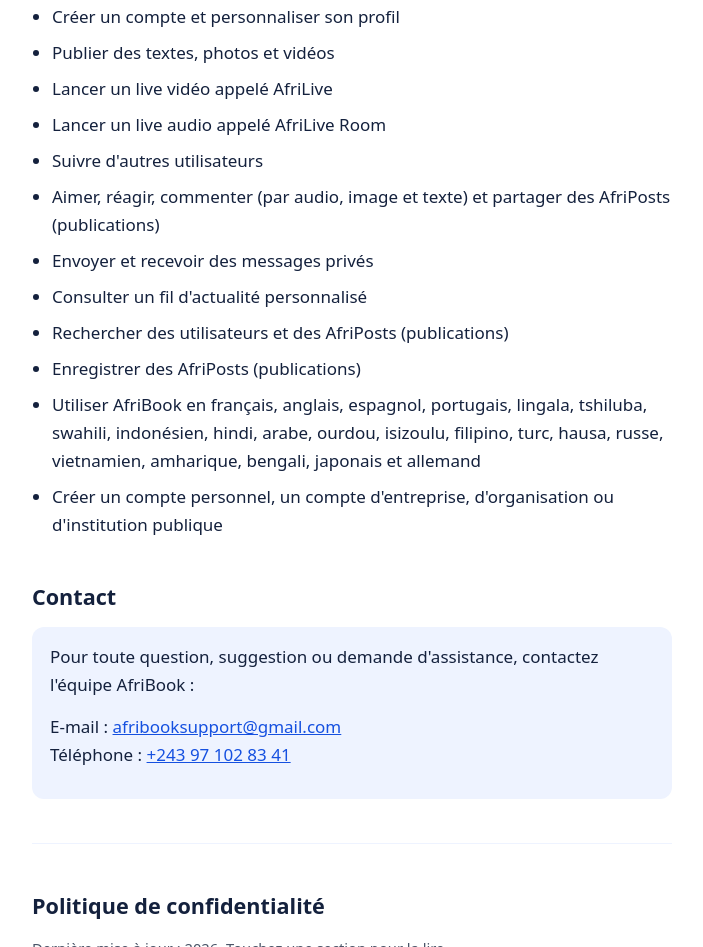
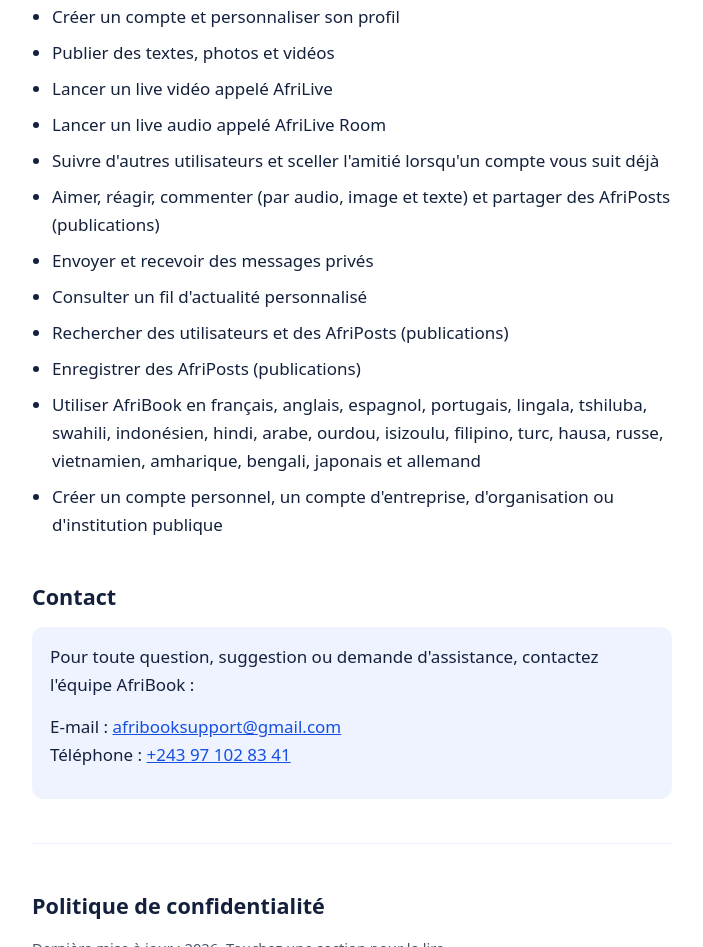
Before and after one commit to afribook1/RS, a plain HTML site: page index.html in a window 1280 px wide. Shown: the part 1205-2152 px from the top of the page, without its empty margins (288-991 px from the left). Drawn offline with Linux system fonts and the light colour scheme.

Commit message:
Ajout : sceller l'amitié dans les fonctionnalités

```diff
--- a/index.html
+++ b/index.html
@@ -66,7 +66,7 @@ hr{border:none;border-top:1px solid var(--soft);margin:44px 0}
 <li>Publier des textes, photos et vidéos</li>
 <li>Lancer un live vidéo appelé AfriLive</li>
 <li>Lancer un live audio appelé AfriLive Room</li>
-<li>Suivre d'autres utilisateurs</li>
+<li>Suivre d'autres utilisateurs et sceller l'amitié lorsqu'un compte vous suit déjà</li>
 <li>Aimer, réagir, commenter (par audio, image et texte) et partager des AfriPosts (publications)</li>
 <li>Envoyer et recevoir des messages privés</li>
 <li>Consulter un fil d'actualité personnalisé</li>
```
